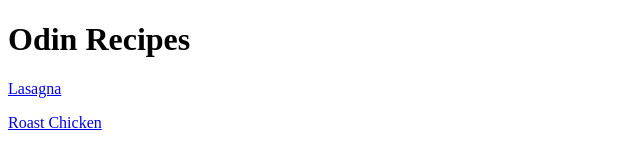
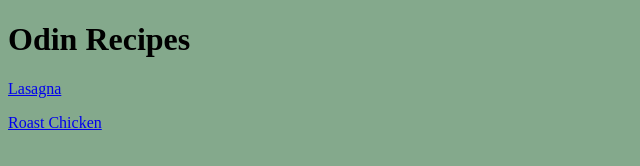
Before and after one commit to tpodell140/odin-recipes, a plain HTML site: page index.html in a window 1280 px wide. Shown: the whole page, without its empty margins (0-640 px from the left). Drawn offline with Linux system fonts and the light colour scheme.

Commit message:
Created stylesheet

```diff
--- a/index.html
+++ b/index.html
@@ -4,6 +4,7 @@
     <meta charset="UTF-8">
     <meta http-equiv="X-UA-Compatible" content="IE=edge">
     <meta name="viewport" content="width=device-width, initial-scale=1.0">
+    <link rel="stylesheet" href="styles.css">
     <title>My Recipe List</title>
 </head>
 <body>
--- /dev/null
+++ b/styles.css
@@ -0,0 +1,3 @@
+body {
+    background-color: #84A98C;
+}
```
